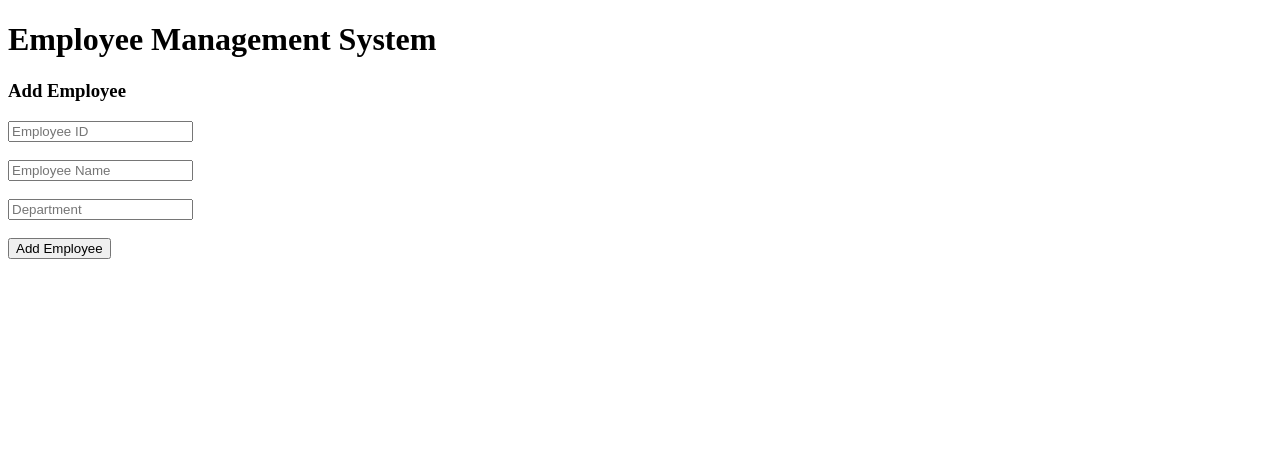
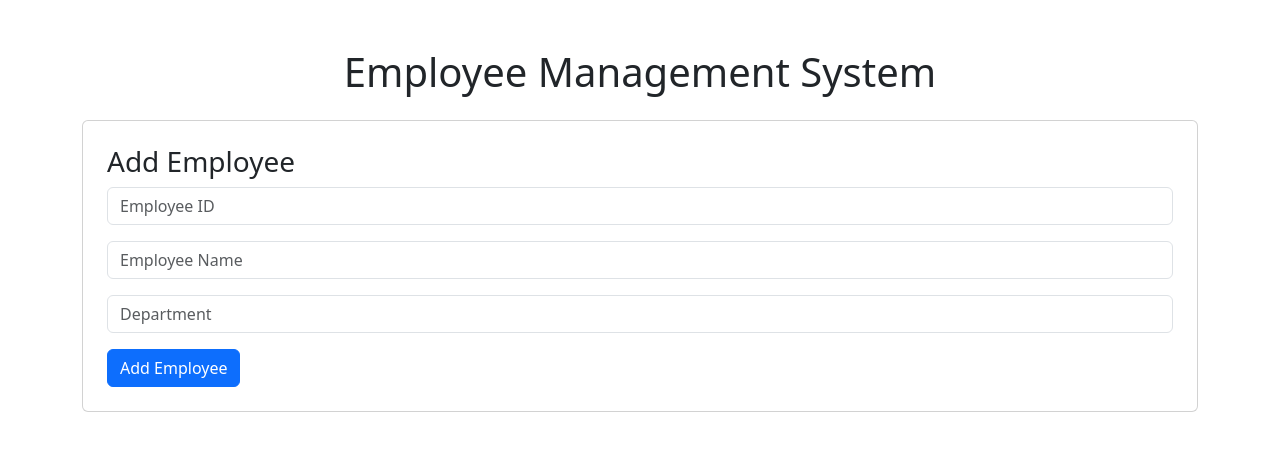
Before and after one commit to mauryashivi199-ui/employee-management-system, a Flask app: page / in a window 1280 px wide. Shown: the top 451 px of the page. Run offline with Flask 3, Linux system fonts and the light colour scheme.

Commit message:
Auto-sync: file changes

```diff
--- a/templates/index.html
+++ b/templates/index.html
@@ -2,20 +2,29 @@
 <html>
 <head>
     <title>Employee Management System</title>
+    <link href="https://cdn.jsdelivr.net/npm/bootstrap@5.3.3/dist/css/bootstrap.min.css" rel="stylesheet">
 </head>
 <body>
 
-    <h1>Employee Management System</h1>
+    <body class="container mt-5">
 
-    <h3>Add Employee</h3>
+    <h1 class="text-center mb-4">Employee Management System</h1>
 
-    <form>
-        <input type="text" placeholder="Employee ID"><br><br>
-        <input type="text" placeholder="Employee Name"><br><br>
-        <input type="text" placeholder="Department"><br><br>
+    <div class="card p-4">
+        <h3>Add Employee</h3>
 
-        <button type="submit">Add Employee</button>
-    </form>
+        <form>
+            <input type="text" class="form-control mb-3" placeholder="Employee ID">
+
+            <input type="text" class="form-control mb-3" placeholder="Employee Name">
+
+            <input type="text" class="form-control mb-3" placeholder="Department">
+
+            <button class="btn btn-primary">
+                Add Employee
+            </button>
+        </form>
+    </div>
 
 </body>
 </html>
```
